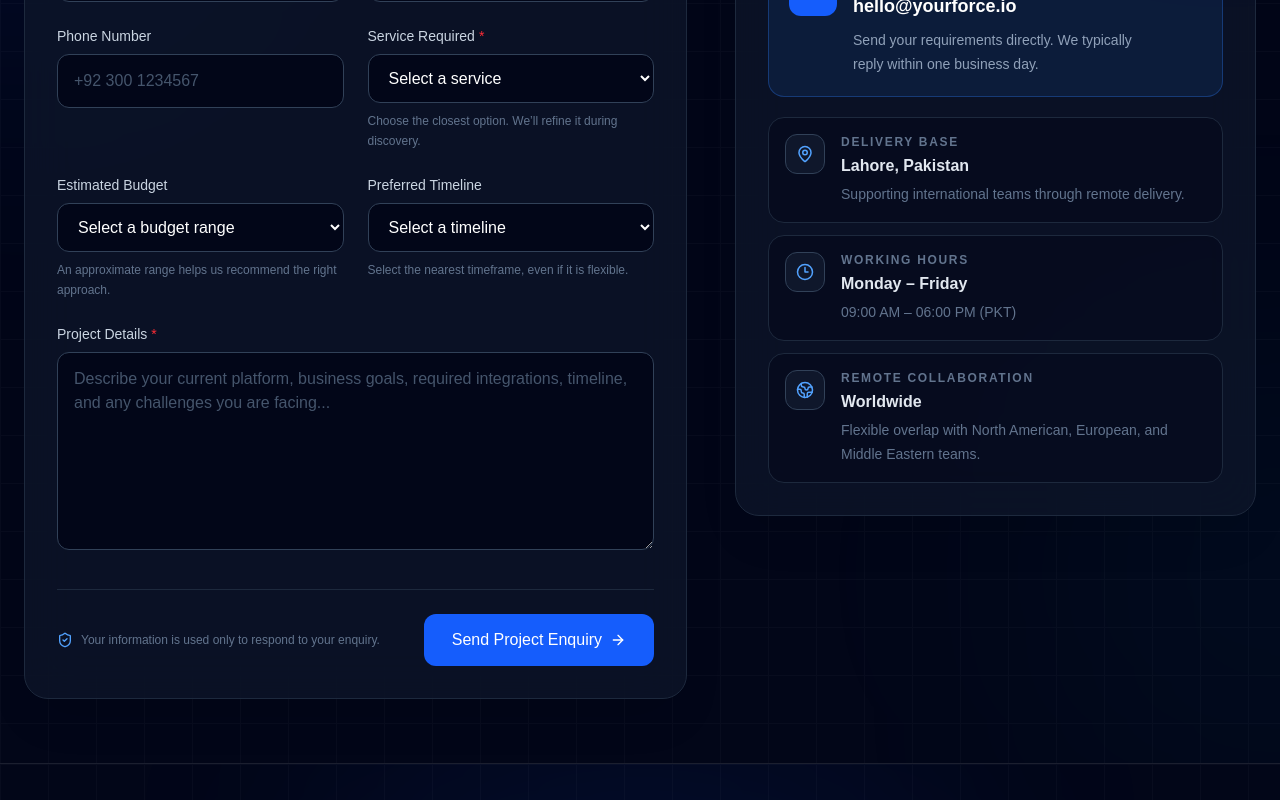
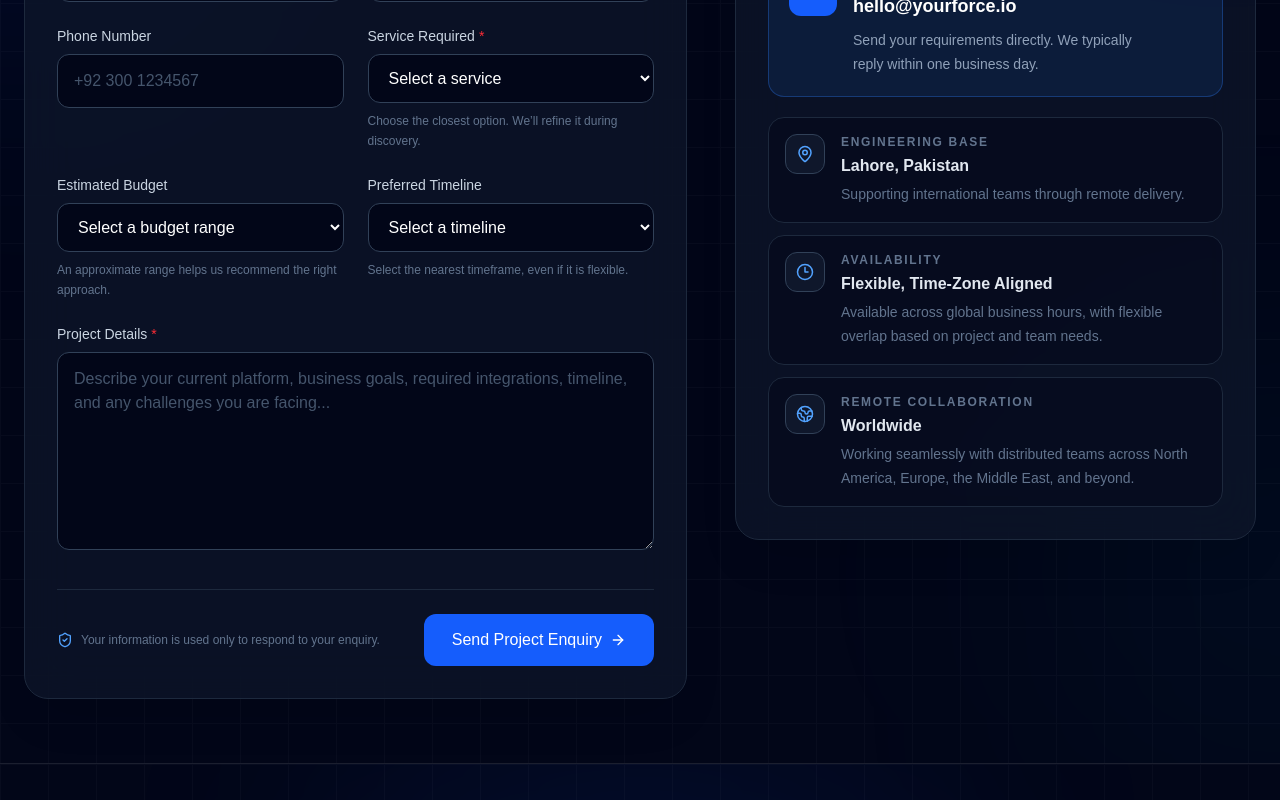
Before and after one commit to yourforceio/yourforce, a Next.js app: page /contact in a window 1280 px wide. Shown: the part 880-1680 px from the top of the page. Built offline with nearby package versions, Linux system fonts and the light colour scheme.

Commit message:
Enhance engineering labs and contact availability

```diff
--- a/app/lab/page.tsx
+++ b/app/lab/page.tsx
@@ -371,12 +371,13 @@ export default function LabPage() {
                           absolute
                           inset-0
                           bg-gradient-to-t
-                          from-slate-950/30
+                          from-slate-950/20
                           via-transparent
                           to-transparent
                         "
                       />
 
+                      {/* Lab number / featured */}
                       <div
                         className="
                           absolute
@@ -436,11 +437,12 @@ export default function LabPage() {
                         )}
                       </div>
 
+                      {/* Interactive preview — positioned away from image captions */}
                       <div
                         className="
                           absolute
-                          bottom-4
-                          left-4
+                          right-4
+                          top-4
                         "
                       >
                         <span
@@ -448,7 +450,7 @@ export default function LabPage() {
                             rounded-full
                             border
                             border-white/30
-                            bg-slate-950/75
+                            bg-slate-950/80
                             px-3
                             py-1.5
                             text-[10px]
@@ -456,6 +458,7 @@ export default function LabPage() {
                             uppercase
                             tracking-[0.12em]
                             text-white
+                            shadow-sm
                             backdrop-blur
                           "
                         >
--- a/data/contact.ts
+++ b/data/contact.ts
@@ -224,7 +224,7 @@ export const contact: ContactData = {
 
     details: [
       {
-        title: "Delivery Base",
+        title: "Engineering Base",
         value: "Lahore, Pakistan",
 
         description:
@@ -232,18 +232,23 @@ export const contact: ContactData = {
 
         icon: MapPin,
       },
+
       {
-        title: "Working Hours",
-        value: "Monday – Friday",
-        description: "09:00 AM – 06:00 PM (PKT)",
+        title: "Availability",
+        value: "Flexible, Time-Zone Aligned",
+
+        description:
+          "Available across global business hours, with flexible overlap based on project and team needs.",
+
         icon: Clock3,
       },
+
       {
         title: "Remote Collaboration",
         value: "Worldwide",
 
         description:
-          "Flexible overlap with North American, European, and Middle Eastern teams.",
+          "Working seamlessly with distributed teams across North America, Europe, the Middle East, and beyond.",
 
         icon: Globe2,
       },
--- a/data/footer.ts
+++ b/data/footer.ts
@@ -115,7 +115,7 @@ export const footer: FooterData = {
         },
         {
           label: "Lahore, Pakistan",
-          description: "Delivery base",
+          description: "Engineering base",
           icon: MapPin,
         },
         {
```
